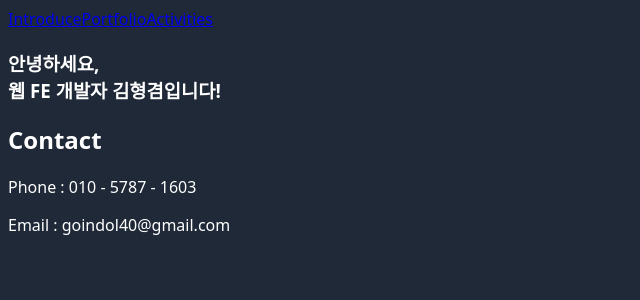
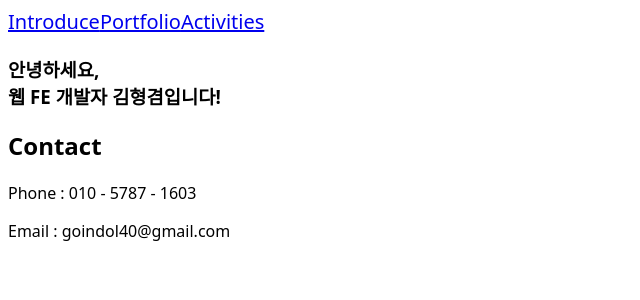
Before and after one commit to Brokyeom/Portfolio, a SvelteKit app: page / in a window 1280 px wide. Shown: the top 300 px of the page, without its empty margins (0-640 px from the left). Built offline with nearby package versions, Linux system fonts and the light colour scheme.

Commit message:
style : change css to tailwindCSS syntax

```diff
--- a/src/routes/+layout.svelte
+++ b/src/routes/+layout.svelte
@@ -2,8 +2,8 @@
 	import '../app.css';
 </script>
 
-<header class="sticky flex flex-row justify-center items-center w-full h-24 px-48">
-	<nav class="flex flex-row gap-8">
+<header class="sticky flex flex-row justify-center items-center w-full h-24 px-48 shadow-xl">
+	<nav class="flex flex-row gap-10">
 		<a href="/">Introduce</a><a href="/portfolio">Portfolio</a><a href="activities">Activities</a>
 	</nav>
 </header>
@@ -14,11 +14,9 @@
 
 <style lang="postcss">
 	:global(html) {
-		background-color: theme(colors.gray.800);
-		color: white;
+		@apply bg-gray-800 text-slate-300;
 	}
-
-	a:hover {
-		color : red;
+	a {
+		@apply text-xl hover:text-red-300;
 	}
 </style>
```
